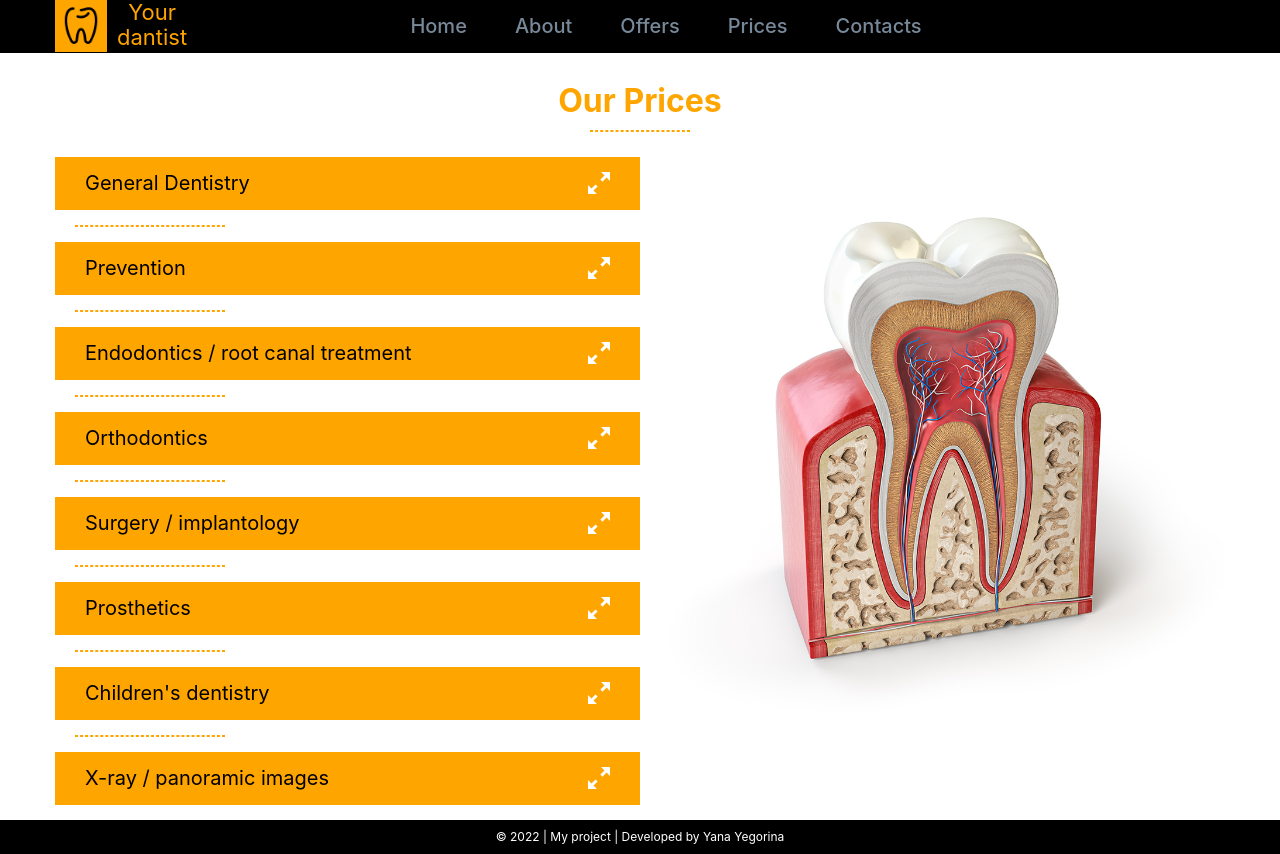
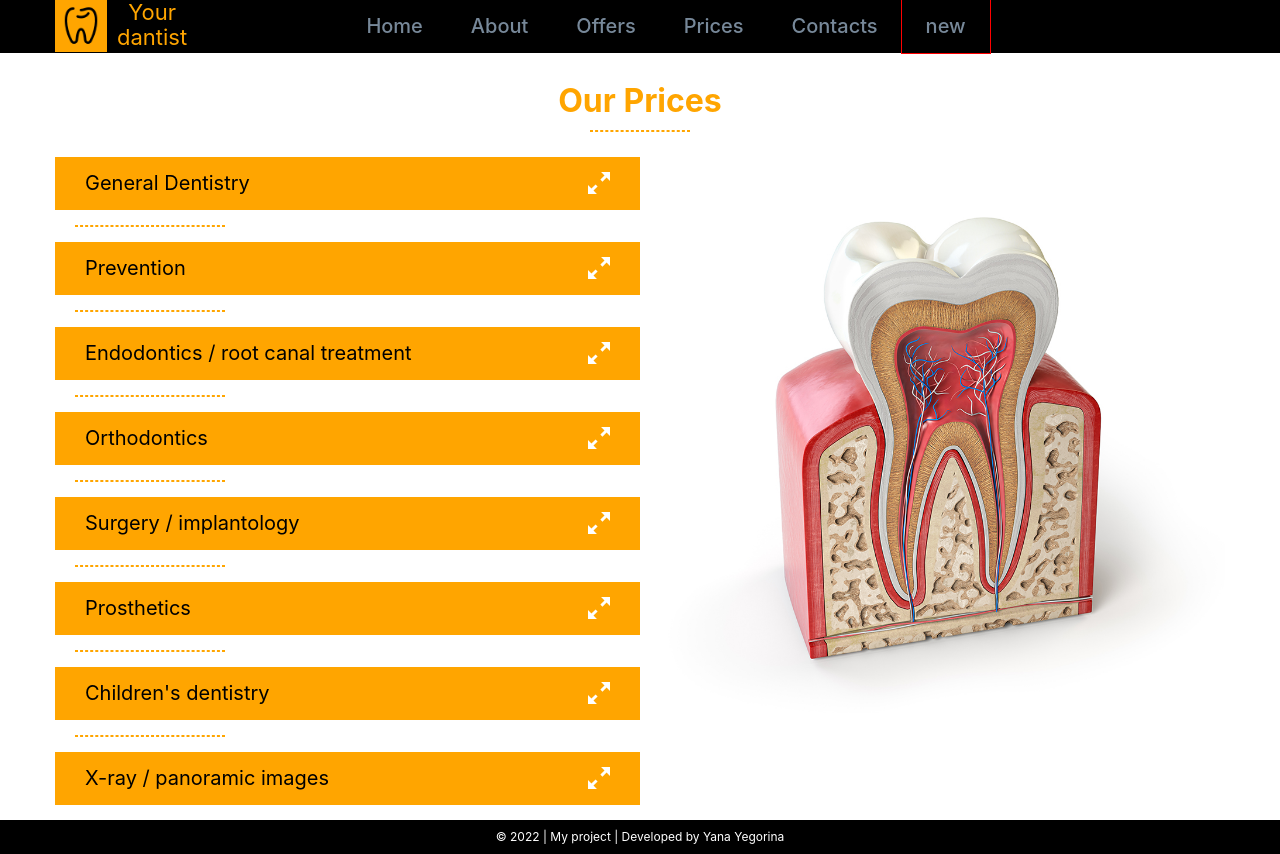
Before and after one commit to Yana-Yeg/Stomatology, a React (Create React App) app: page /prices in a window 1280 px wide. Built offline with nearby package versions, Linux system fonts and the light colour scheme.

Commit message:
try new list navigation

```diff
--- a/src/components/--navigation/Navigation/Header/Header.jsx
+++ b/src/components/--navigation/Navigation/Header/Header.jsx
@@ -33,25 +33,27 @@ const Header = () => {
             <CustomeLink to="/about">About</CustomeLink>
             <CustomeLink to="/offers">Offers</CustomeLink>
             <CustomeLink to="/prices">Prices</CustomeLink>
-            {/* <CustomeLink to="/posts"> */}
-            {/* Posts */}
-            {/* <select value={value} onChange={chengeSelect}>
-              <option>Posts</option>
-              <option>
-                <CustomeLink to="/new1">New1</CustomeLink>
-              </option>
-              <option>
-                <CustomeLink to="/new2">New2</CustomeLink>
-              </option>
-              <option>
-                <CustomeLink to="/new3">New3</CustomeLink>
-              </option>
-              <option>
-                <CustomeLink to="/new4">New4</CustomeLink>
-              </option>
-            </select> */}
-            {/* </CustomeLink> */}
             <CustomeLink to="/contacts">Contacts</CustomeLink>
+            <a className={style.parentListItem}>
+              <p className={style.text}>new</p>
+              <ul className={style.list}>
+                <li className={style.innerList}>
+                  <CustomeLink to="/">Home</CustomeLink>
+                </li>
+                <li className={style.innerList}>
+                  <CustomeLink to="/about">About</CustomeLink>
+                </li>
+                <li className={style.innerList}>
+                  <CustomeLink to="/offers">Offers</CustomeLink>
+                </li>
+                <li className={style.innerList}>
+                  <CustomeLink to="/prices">Prices</CustomeLink>
+                </li>
+                <li className={style.innerList}>
+                  <CustomeLink to="/contacts">Contacts</CustomeLink>
+                </li>
+              </ul>
+            </a>
           </div>
           {/* className={style.Section1 + " " + style.Section2} */}
 
--- a/src/components/--navigation/Navigation/Header/Header.module.scss
+++ b/src/components/--navigation/Navigation/Header/Header.module.scss
@@ -116,3 +116,32 @@ header {
         display: none;
     }
 }
+
+// for navigation
+.parentListItem {
+    display: inline-block;
+    &:hover {
+        & .innerList {
+            display: inline-block;
+        }
+    }
+}
+.text{
+     outline: 1px solid red;
+    padding: 15px 24px;
+    font-size: 20px;
+    font-weight: 500;
+    color: lightslategrey;
+}
+.text:hover {
+    color: orange;
+    background-image: repeating-linear-gradient(to top, orange, transparent 5px 50px);
+}
+.list{
+    display: grid;
+    position: absolute;
+}
+.innerList{
+    background-color: black;
+    display: none;
+}
--- a/src/components/--navigation/Navigation/NavMob.jsx
+++ b/src/components/--navigation/Navigation/NavMob.jsx
@@ -17,7 +17,13 @@ const NavMob = ({ isOpenModal, handleClose }) => {
             <CustomeLink to="/">Home</CustomeLink>
           </li>
           <li>
-            <CustomeLink to="/posts">Posts</CustomeLink>
+            <CustomeLink to="/about">About</CustomeLink>
+          </li>
+          <li>
+            <CustomeLink to="/offers">Offers</CustomeLink>
+          </li>
+          <li>
+            <CustomeLink to="/prices">Prices</CustomeLink>
           </li>
           <li>
             <CustomeLink to="/about">About</CustomeLink>
```
